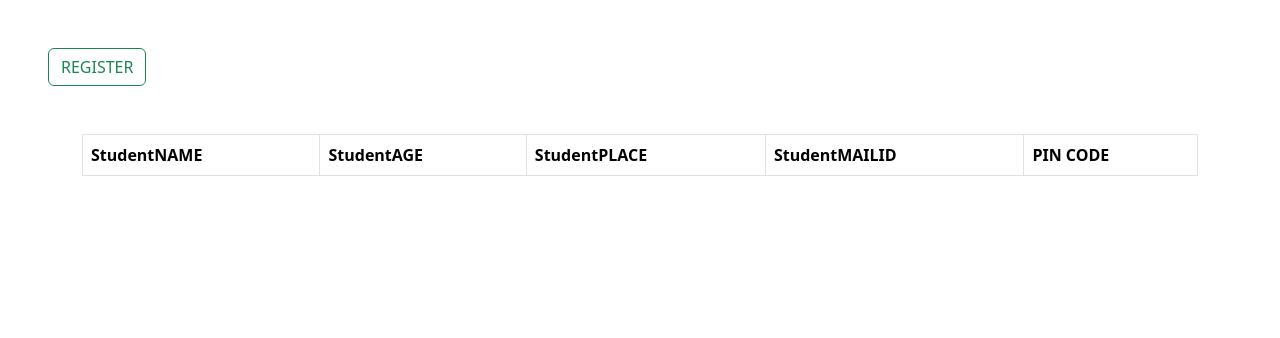
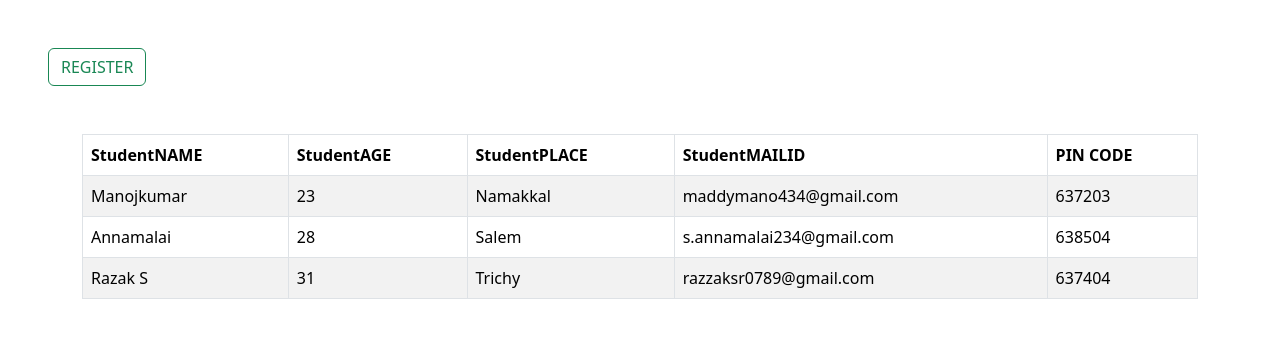
Before and after one commit to Manojkumar886/boot-frontend, a React (Create React App) app: page / in a window 1280 px wide. Shown: the top 338 px of the page. Built offline with nearby package versions, Linux system fonts and the light colour scheme.

Commit message:
create and list is done..!

```diff
--- a/src/Mainpage.js
+++ b/src/Mainpage.js
@@ -1,14 +1,18 @@
 import 'bootstrap/dist/css/bootstrap.min.css'
-import { useState } from 'react'
+import { useEffect, useState } from 'react'
 import { Form } from './MyForm';
-
+import { Listall } from './Tempvalues'
 
 export let Mainpage = () => {
 
     const [createpage, setCreatepage] = useState(false);
 
-    const [tempvalue, setTempvalues] = useState({});
+    const [tempvalues, setTempvalues] = useState([]);
 
+    useEffect(() => {
+        // alert("WELCOME")
+        setTempvalues(Listall);
+    })
 
     return (
         <>
@@ -49,7 +53,20 @@ export let Mainpage = () => {
                                     </tr>
                                 </thead>
                                 <tbody>
-
+                                    {
+                                        tempvalues.map(
+                                            (element, index) =>
+                                                <>
+                                                    <tr>
+                                                        <td>{element.studentname}</td>
+                                                        <td>{element.studentage}</td>
+                                                        <td>{element.studentplace}</td>
+                                                        <td>{element.studentemail}</td>
+                                                        <td>{element.pinnumber}</td>
+                                                    </tr>
+                                                </>
+                                        )
+                                    }
                                 </tbody>
                             </table>
                         </div>
--- a/src/MyForm.js
+++ b/src/MyForm.js
@@ -1,5 +1,6 @@
 import 'bootstrap/dist/css/bootstrap.min.css'
 import { useState } from 'react'
+import { Create } from './Tempvalues'
 export let Form = () => {
     const [studentdetails, setStudentdetails] = useState(
         {
@@ -25,7 +26,8 @@ export let Form = () => {
     }
 
     const register = () => {
-        alert(" Regitered ...! " + JSON.stringify(studentdetails))
+        alert(" Regitered ...! " + JSON.stringify(studentdetails));
+        Create(studentdetails);
     }
 
     return (
--- a/src/Tempvalues.js
+++ b/src/Tempvalues.js
@@ -24,11 +24,11 @@ let studentDetails = [
 
 
 
-let Create = (obj) => {
+export let Create = (obj) => {
     studentDetails.push(obj);
 }
 
 
-let Listall = () => {
+export const Listall = () => {
     return studentDetails;
 }
```
